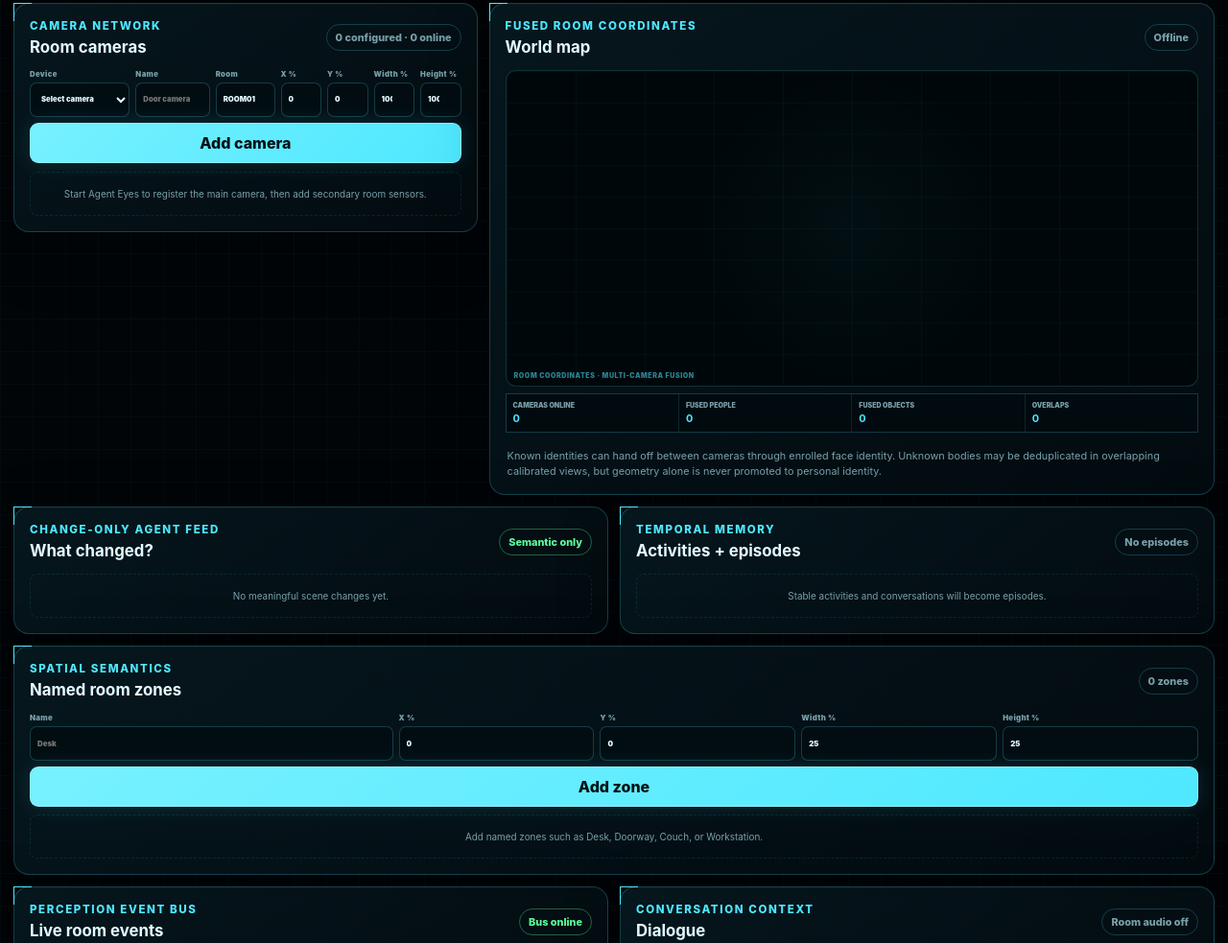
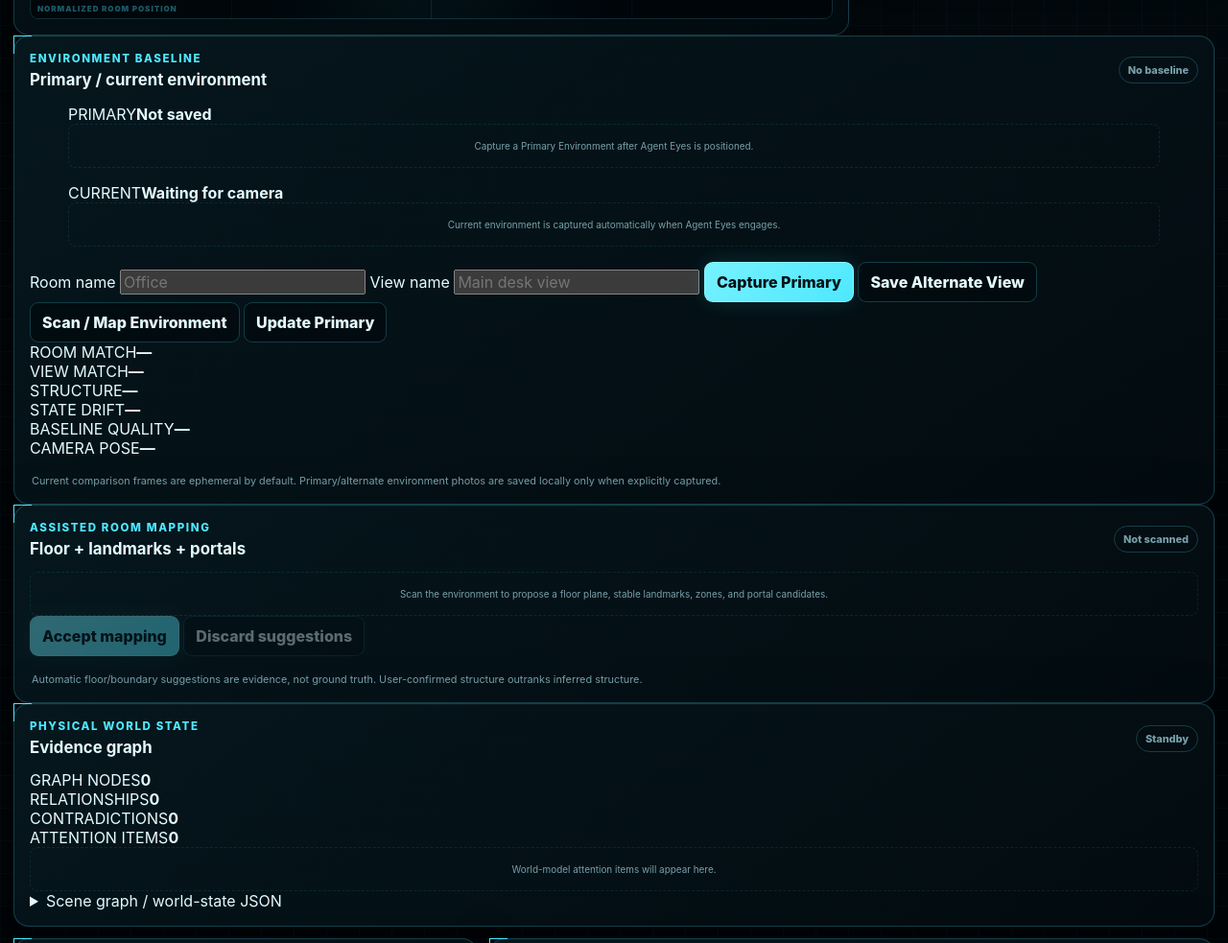
Before and after one commit to davemt74-lang/tracky, a website with bundled scripts: page index.html in a window 1280 px wide. Shown: the part 1062-2045 px from the top of the page at 96% size. Built offline with nearby package versions, Linux system fonts and the light colour scheme.

Commit message:
feat: add V1.3 environment baseline mapping and world model UI

```diff
--- a/index.html
+++ b/index.html
@@ -4,7 +4,7 @@
   <meta charset="utf-8">
   <meta name="viewport" content="width=device-width,initial-scale=1">
   <meta name="theme-color" content="#02070a">
-  <title>Tracky V1.2 — Agent Eyes</title>
+  <title>Tracky V1.3 — Agent Eyes</title>
   <link rel="stylesheet" href="./styles.css">
 </head>
 <body class="jarvis-page agent-eyes-page">
@@ -13,7 +13,7 @@
     <div class="jarvis-brand">
       <span class="jarvis-orb" aria-hidden="true"></span>
       <div>
-        <small>TRACKY · V1.2 · PERCEPTION RUNTIME</small>
+        <small>TRACKY · V1.3 · PERCEPTION RUNTIME</small>
         <h1>Agent Eyes</h1>
         <p>Live multi-camera visual, spatial, behavioral, object, temporal, voice, and conversation awareness for the Agent system.</p>
       </div>
@@ -35,6 +35,8 @@
     <div><span>OBJECTS</span><b id="eyesObjectStatus">Standby</b></div>
     <div><span>SCENE MEMORY</span><b id="eyesSceneStatus">Standby</b></div>
     <div><span>CAMERA FUSION</span><b id="eyesFusionStatus">Single camera</b></div>
+    <div><span>ENVIRONMENT</span><b id="eyesEnvironmentStatus">No baseline</b></div>
+    <div><span>WORLD MODEL</span><b id="eyesWorldStatus">Standby</b></div>
     <div><span>PERCEPTION</span><b id="eyesHealthStatus">Standby</b></div>
   </section>
 
@@ -171,6 +173,95 @@
         <pre id="roomStateJson" class="room-state-json" tabindex="0">{}</pre>
       </section>
     </aside>
+  </section>
+
+  <section class="environment-grid">
+    <article class="hud-panel environment-baseline-panel">
+      <div class="hud-panel-head">
+        <div><small>ENVIRONMENT BASELINE</small><h2>Primary / current environment</h2></div>
+        <span id="environmentMatchStatus" class="status-chip">No baseline</span>
+      </div>
+
+      <div class="environment-photo-grid">
+        <figure class="environment-photo">
+          <figcaption><span>PRIMARY</span><b id="environmentPrimaryMeta">Not saved</b></figcaption>
+          <div class="environment-photo-stage">
+            <img id="environmentPrimaryImage" alt="Primary environment reference" hidden>
+            <div id="environmentPrimaryEmpty" class="agent-empty">Capture a Primary Environment after Agent Eyes is positioned.</div>
+          </div>
+        </figure>
+        <figure class="environment-photo">
+          <figcaption><span>CURRENT</span><b id="environmentCurrentMeta">Waiting for camera</b></figcaption>
+          <div class="environment-photo-stage">
+            <img id="environmentCurrentImage" alt="Current environment comparison" hidden>
+            <div id="environmentCurrentEmpty" class="agent-empty">Current environment is captured automatically when Agent Eyes engages.</div>
+          </div>
+        </figure>
+      </div>
+
+      <div class="environment-controls">
+        <label>Room name
+          <input id="environmentRoomName" maxlength="48" placeholder="Office">
+        </label>
+        <label>View name
+          <input id="environmentViewName" maxlength="48" placeholder="Main desk view">
+        </label>
+        <button id="capturePrimaryEnvironment" class="hud-button primary" type="button">Capture Primary</button>
+        <button id="saveAlternateEnvironment" class="hud-button" type="button">Save Alternate View</button>
+        <button id="scanEnvironment" class="hud-button" type="button">Scan / Map Environment</button>
+        <button id="promoteEnvironmentPrimary" class="hud-button" type="button">Update Primary</button>
+      </div>
+
+      <div class="environment-metrics">
+        <div><span>ROOM MATCH</span><b id="environmentRoomMatch">—</b></div>
+        <div><span>VIEW MATCH</span><b id="environmentViewMatch">—</b></div>
+        <div><span>STRUCTURE</span><b id="environmentStructureScore">—</b></div>
+        <div><span>STATE DRIFT</span><b id="environmentDriftScore">—</b></div>
+        <div><span>BASELINE QUALITY</span><b id="environmentQualityScore">—</b></div>
+        <div><span>CAMERA POSE</span><b id="environmentCameraScore">—</b></div>
+      </div>
+
+      <p class="privacy-note">Current comparison frames are ephemeral by default. Primary/alternate environment photos are saved locally only when explicitly captured.</p>
+    </article>
+
+    <article class="hud-panel environment-map-panel">
+      <div class="hud-panel-head">
+        <div><small>ASSISTED ROOM MAPPING</small><h2>Floor + landmarks + portals</h2></div>
+        <span id="environmentMappingStatus" class="status-chip">Not scanned</span>
+      </div>
+
+      <div id="environmentMappingPreview" class="environment-mapping-preview">
+        <div class="agent-empty">Scan the environment to propose a floor plane, stable landmarks, zones, and portal candidates.</div>
+      </div>
+      <div id="environmentMappingList" class="environment-mapping-list"></div>
+      <div class="environment-map-actions">
+        <button id="acceptEnvironmentMap" class="hud-button primary" type="button" disabled>Accept mapping</button>
+        <button id="discardEnvironmentMap" class="hud-button" type="button" disabled>Discard suggestions</button>
+      </div>
+      <p class="privacy-note">Automatic floor/boundary suggestions are evidence, not ground truth. User-confirmed structure outranks inferred structure.</p>
+    </article>
+
+    <article class="hud-panel environment-world-panel">
+      <div class="hud-panel-head">
+        <div><small>PHYSICAL WORLD STATE</small><h2>Evidence graph</h2></div>
+        <span id="physicalWorldStatus" class="status-chip">Standby</span>
+      </div>
+
+      <div class="physical-world-summary">
+        <div><span>GRAPH NODES</span><b id="physicalGraphNodes">0</b></div>
+        <div><span>RELATIONSHIPS</span><b id="physicalGraphEdges">0</b></div>
+        <div><span>CONTRADICTIONS</span><b id="physicalContradictions">0</b></div>
+        <div><span>ATTENTION ITEMS</span><b id="physicalAttentionCount">0</b></div>
+      </div>
+
+      <div id="physicalAttentionFeed" class="physical-attention-feed">
+        <div class="agent-empty">World-model attention items will appear here.</div>
+      </div>
+      <details class="environment-json-details">
+        <summary>Scene graph / world-state JSON</summary>
+        <pre id="physicalWorldJson" class="room-state-json">{}</pre>
+      </details>
+    </article>
   </section>
 
   <section class="multi-camera-grid">
```
